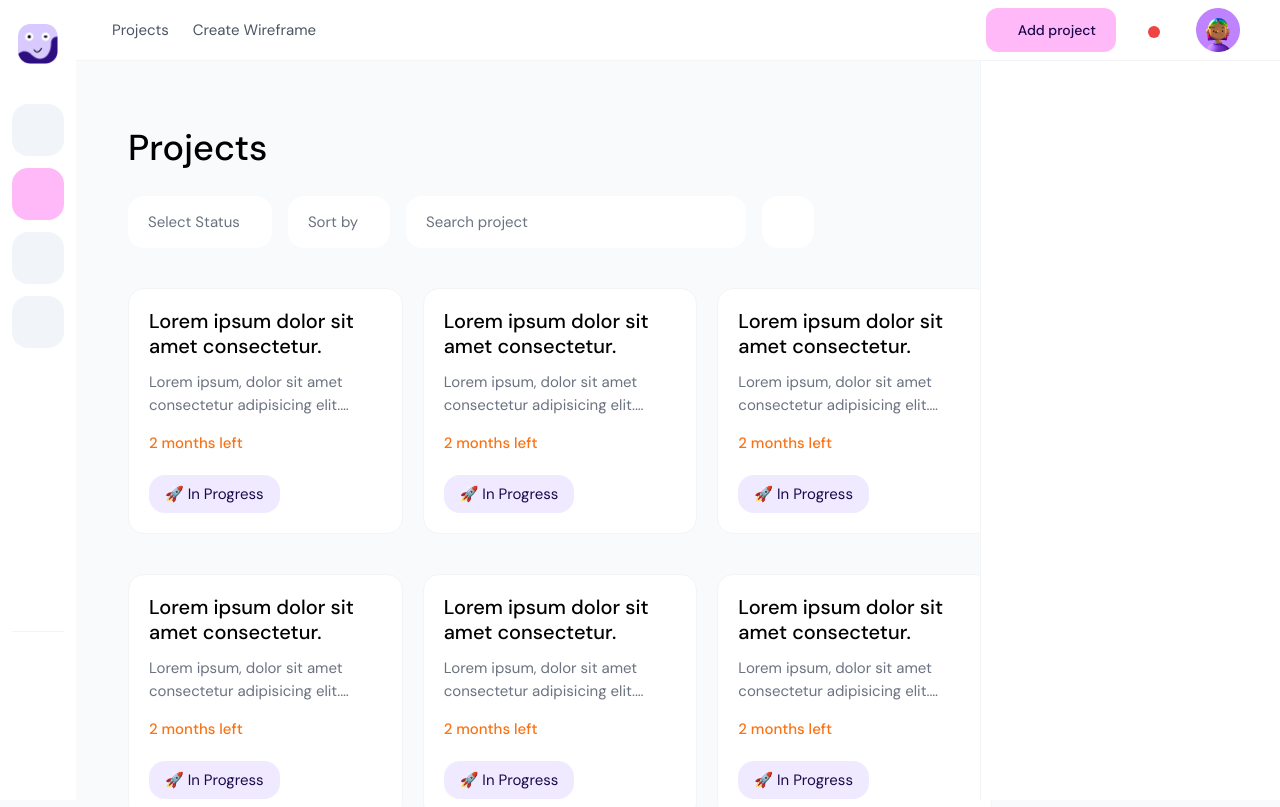
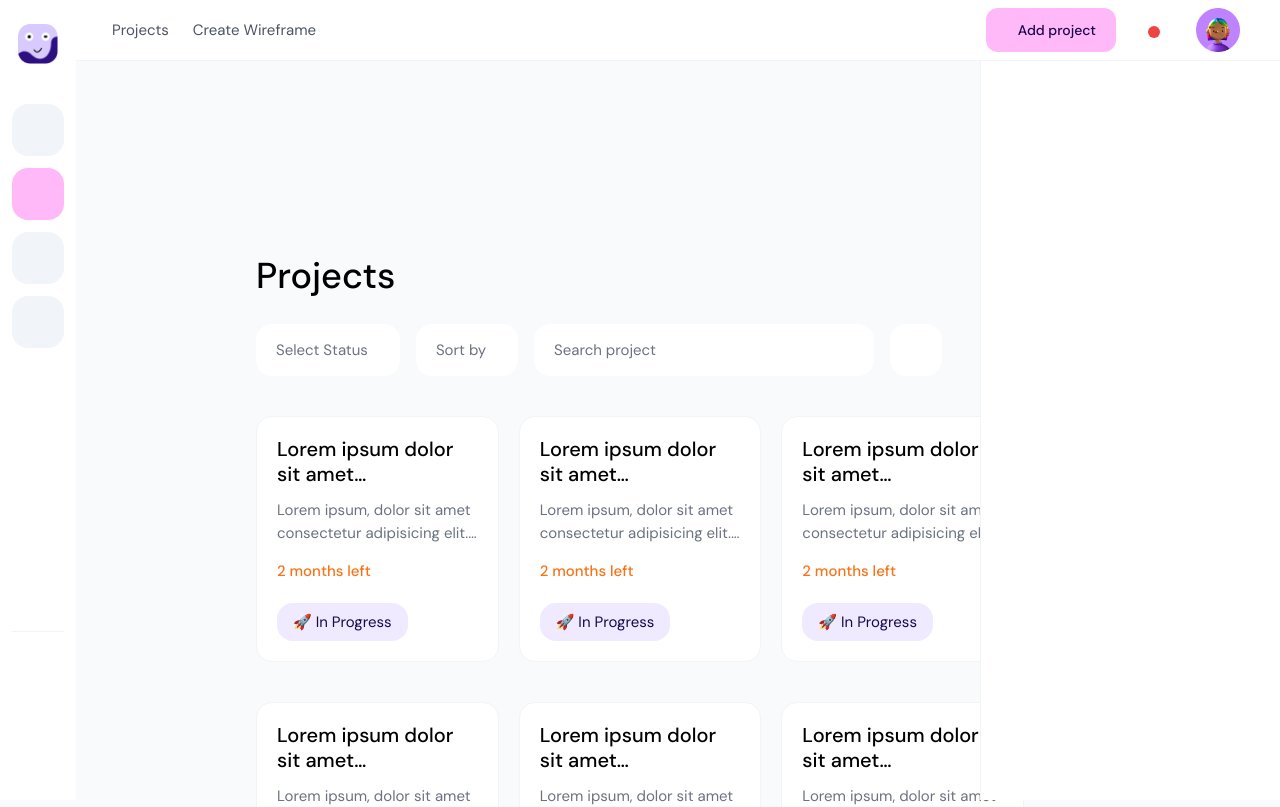
Before and after one commit to explore-box/doen, a Nuxt app in the folder web/: page /app/project in a window 1280 px wide. Shown: the top 807 px of the page. Built offline with nearby package versions, Linux system fonts and the light colour scheme; some icons are missing.

Commit message:
💄 style: delete the individual padding

```diff
--- a/web/pages/app/project/index.vue
+++ b/web/pages/app/project/index.vue
@@ -9,7 +9,7 @@
     >
   </Head>
 
-  <div class="flex w-full">
+  <div class="flex w-full ml-32 py-32">
     <!-- detail and all project show here -->
     <div class="flex flex-col w-9/12">
       <h3 class="flex text-4xl font-medium">Projects</h3>
```
